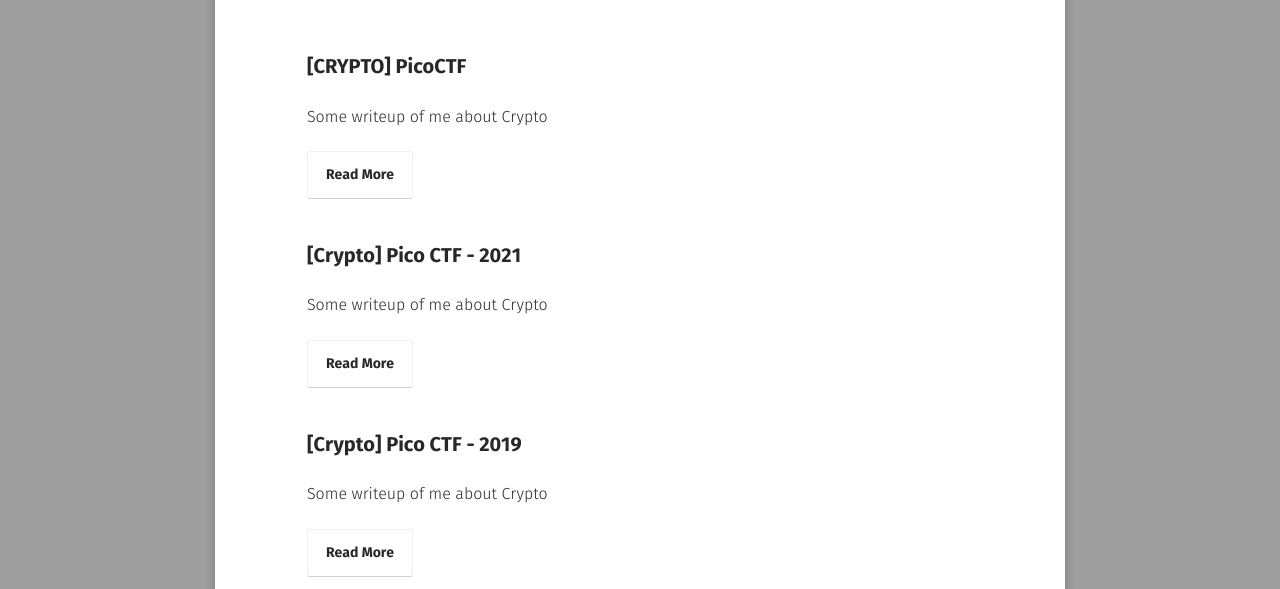
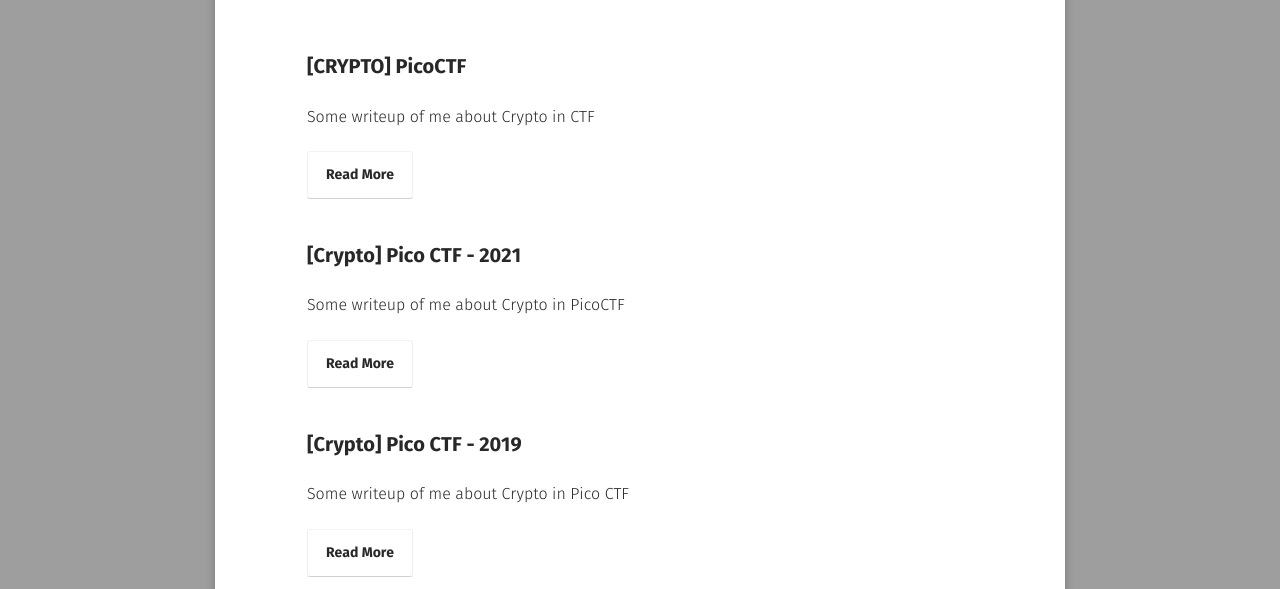
Before and after one commit to hieuhdh/deuteri, a Jekyll site: the page built from posts/index.md, in a window 1280 px wide. Shown: the part 251-840 px from the top of the page. Built offline with Jekyll 4.4.1, drawn with Linux system fonts in a browser that asks for light colours; some web fonts are replaced.

Commit message:
fix something

```diff
--- a/_layouts/home.html
+++ b/_layouts/home.html
@@ -36,7 +36,7 @@
                         About
                         </a>
                         <a class="btn zoombtn" href="{{ site.url }}/blog">
-                        Posts
+                        Blog
                         </a>
                         <a class="btn zoombtn" href="{{ site.url }}/projects">
                         Projects
--- a/_posts/2021-10-10-[CRYPTO]-PicoCTF-2019.md
+++ b/_posts/2021-10-10-[CRYPTO]-PicoCTF-2019.md
@@ -2,7 +2,7 @@
 layout: post
 title: "[Crypto] Pico CTF - 2019"
 date: 2021-10-10
-excerpt: "Some writeup of me about Crypto"
+excerpt: "Some writeup of me about Crypto in Pico CTF"
 tags: [Crypto CTF]
 comments: true
 ---
--- a/_posts/2021-10-10-[CRYPTO]-PicoCTF-2021.md
+++ b/_posts/2021-10-10-[CRYPTO]-PicoCTF-2021.md
@@ -2,7 +2,7 @@
 layout: post
 title: "[Crypto] Pico CTF - 2021"
 date: 2021-10-10
-excerpt: "Some writeup of me about Crypto"
+excerpt: "Some writeup of me about Crypto in PicoCTF"
 tags: [Crypto CTF]
 comments: true
 ---
--- a/_posts/2021-10-10-[CRYPTO]-PicoCTF.md
+++ b/_posts/2021-10-10-[CRYPTO]-PicoCTF.md
@@ -2,7 +2,7 @@
 layout: post
 title: "[CRYPTO] PicoCTF"
 date: 2021-10-10
-excerpt: "Some writeup of me about Crypto"
+excerpt: "Some writeup of me about Crypto in CTF"
 blog: true
 tags: [Crypto CTF]
 comments: true
```
